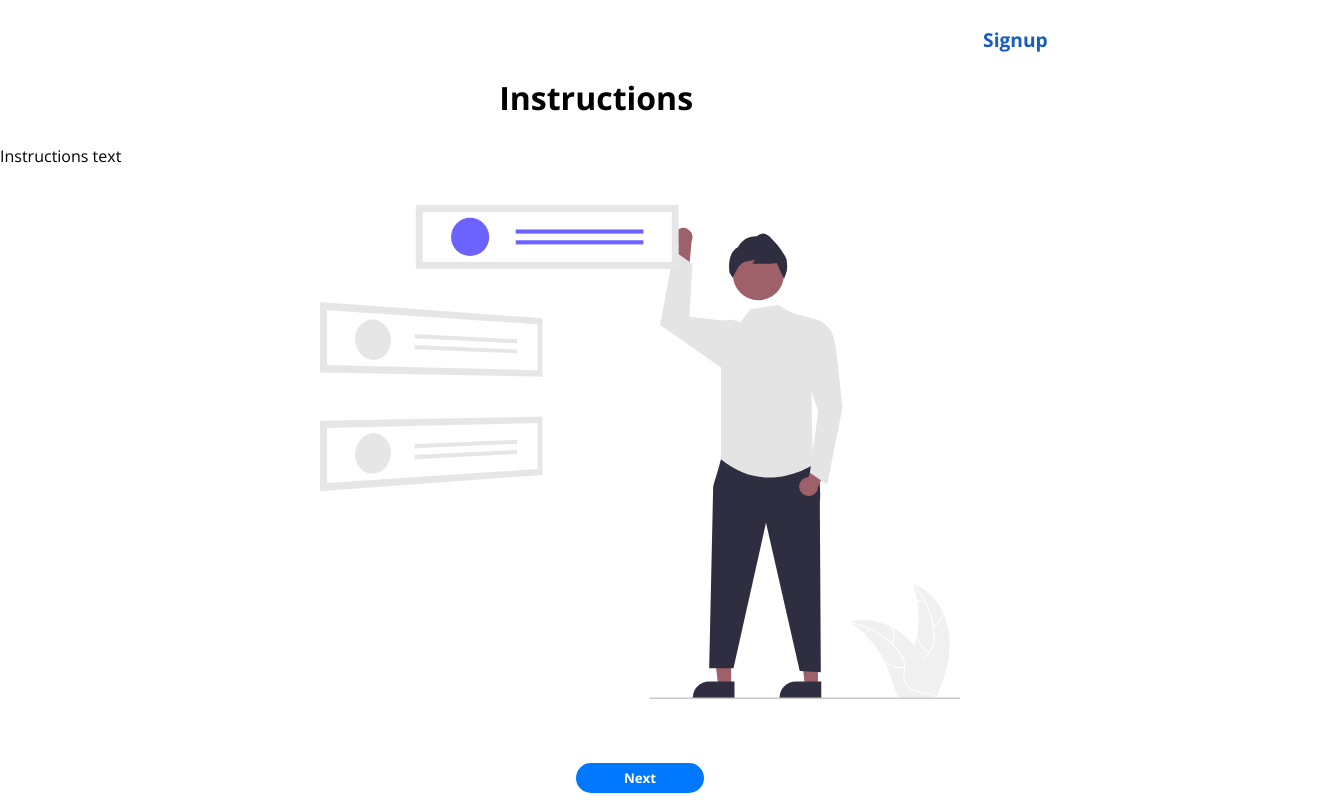
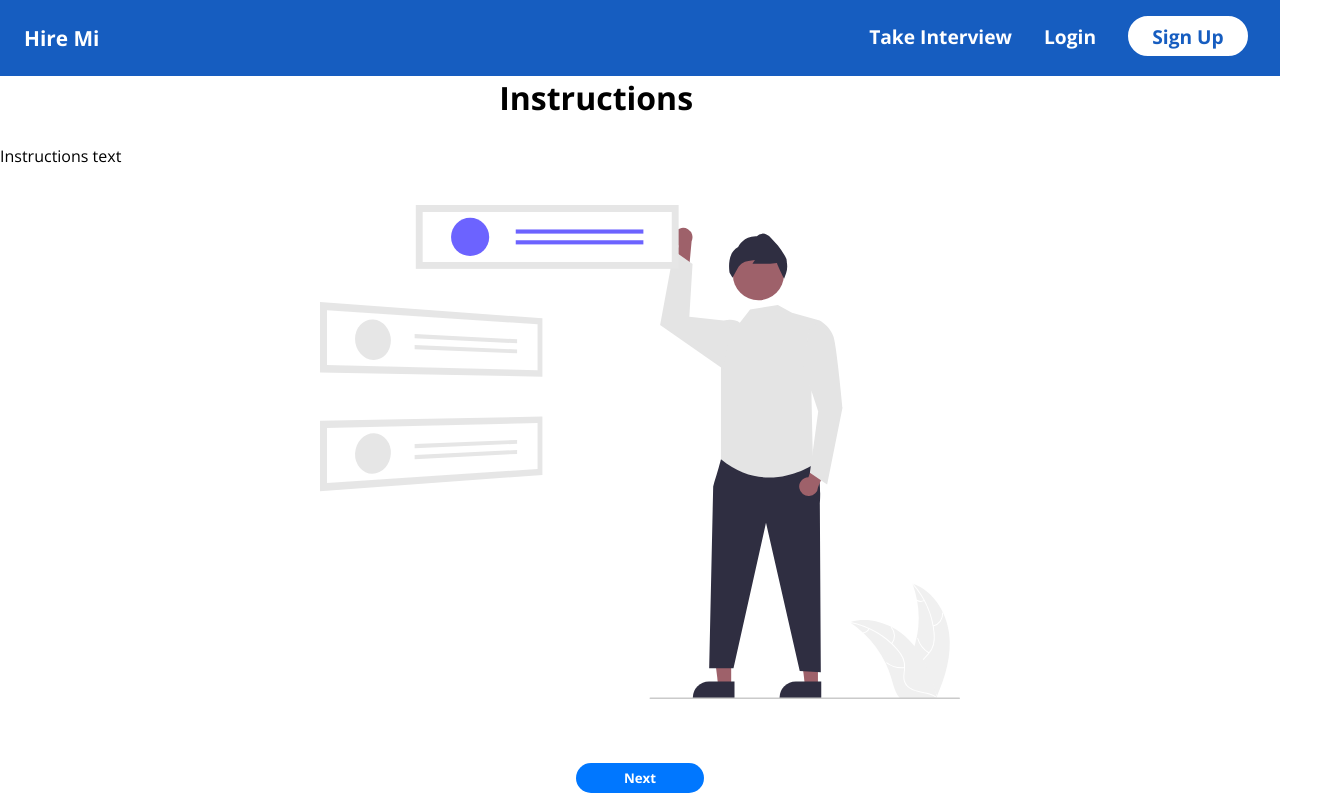
Before and after one commit to nabil-rady/Smart-remote-interviewing-system, a React (Create React App) app in the folder frontend/: page /instructions in a window 1280 px wide. Shown: the whole page, 1344 px wide, since content can reach past the window. Built offline with nearby package versions, Linux system fonts and the light colour scheme.

Commit message:
login and signup pages

```diff
--- a/frontend/src/components/Employer.js
+++ b/frontend/src/components/Employer.js
@@ -1,69 +1,74 @@
 import React, { useState } from 'react';
 import './scss/employer.scss';
-import Card from './Card';
+import SignUpForm from './SignUpForm';
 
 const Employer = () => {
-  const [visible, setvisible] = useState('block');
-  const [Btntxt, setBtntxt] = useState('Sign Up');
-  const clickHandler = () => {
-    setvisible('none');
-    setBtntxt('Log In');
-  };
-  const submitHandler = (e) => {
-    e.preventDefault();
-  };
-
   return (
     <div id="employer">
-      <Card className="cardemployer">
-        <form onSubmit={submitHandler} id="employerform">
-          <input
-            className="inputs"
-            type="text"
-            placeholder="Your Name"
-            required
-            style={{ display: visible }}
-          />
-          <input
-            className="inputs"
-            type="text"
-            placeholder="Company Name"
-            required
-            style={{ display: visible }}
-          />
-          <input
-            className="inputs"
-            type="email"
-            placeholder="E-mail"
-            required
-          />
-          <input
-            className="inputs"
-            type="password"
-            placeholder="Password"
-            required
-          />
-          <input
-            className="inputs"
-            type="text"
-            placeholder="Phone No."
-            required
-            style={{ display: visible }}
-          />
-          <button id="signup">{Btntxt}</button>
-        </form>
-        <div id="havingacc">
-          <h2 id="acc" style={{ display: visible }}>
-            Have An Account?
-            <span id="login" onClick={clickHandler}>
-              {' '}
-              Login
-            </span>
-          </h2>
-        </div>
-      </Card>
+      <SignUpForm />
     </div>
   );
+  // const [visible, setvisible] = useState('block');
+  // const [Btntxt, setBtntxt] = useState('Sign Up');
+  // const clickHandler = () => {
+  //   setvisible('none');
+  //   setBtntxt('Log In');
+  // };
+  // const submitHandler = (e) => {
+  //   e.preventDefault();
+  // };
+
+  // return (
+  //   <div id="employer">
+  //     <Card className="cardemployer">
+  //       <form onSubmit={submitHandler} id="employerform">
+  //         <input
+  //           className="inputs"
+  //           type="text"
+  //           placeholder="Your Name"
+  //           required
+  //           style={{ display: visible }}
+  //         />
+  //         <input
+  //           className="inputs"
+  //           type="text"
+  //           placeholder="Company Name"
+  //           required
+  //           style={{ display: visible }}
+  //         />
+  //         <input
+  //           className="inputs"
+  //           type="email"
+  //           placeholder="E-mail"
+  //           required
+  //         />
+  //         <input
+  //           className="inputs"
+  //           type="password"
+  //           placeholder="Password"
+  //           required
+  //         />
+  //         <input
+  //           className="inputs"
+  //           type="text"
+  //           placeholder="Phone No."
+  //           required
+  //           style={{ display: visible }}
+  //         />
+  //         <button id="signup">{Btntxt}</button>
+  //       </form>
+  //       <div id="havingacc">
+  //         <h2 id="acc" style={{ display: visible }}>
+  //           Have An Account?
+  //           <span id="login" onClick={clickHandler}>
+  //             {' '}
+  //             Login
+  //           </span>
+  //         </h2>
+  //       </div>
+  //     </Card>
+  //   </div>
+  // );
 };
 
 export default Employer;
--- /dev/null
+++ b/frontend/src/components/LoginForm.js
@@ -0,0 +1,32 @@
+import React, { useState } from 'react';
+import './scss/employer.scss';
+import Card from './Card';
+
+const LoginForm = () => {
+  const submitHandler = (e) => e.preventDefault();
+  return (
+    <Card className="cardemployer">
+      <form onSubmit={submitHandler} id="employerform">
+        <input className="inputs" type="email" placeholder="E-mail" required />
+        <input
+          className="inputs"
+          type="password"
+          placeholder="Password"
+          required
+        />
+        <button id="signup">Login</button>
+      </form>
+      {/* <div id="havingacc">
+            <h2 id="acc" style={{ display: visible }}>
+            Have An Account?
+            <span id="login">
+                {' '}
+                Login
+            </span>
+            </h2>
+        </div> */}
+    </Card>
+  );
+};
+
+export default LoginForm;
--- a/frontend/src/components/NavBar.js
+++ b/frontend/src/components/NavBar.js
@@ -1,52 +1,32 @@
-import React, { useContext,useState , useEffect } from 'react';
+import React, { useContext, useState, useEffect } from 'react';
 import { UserContext } from '../App';
 import './scss/navbar.scss';
-let loggin = false;
+
 const NavBar = () => {
-  const authUser = useContext(UserContext);
-  const [user, setUser] = useState('inline-block');
-  const [guest, setGuest] = useState('none');
-  useEffect(() => {
-    if (loggin) {
-      setUser('inline-block')
-      setGuest('none')
-    }
-    else {
-      setUser('none')
-      setGuest('inline-block')
-    }
-  });
-
+  const authUser = useContext(UserContext); // Object or null
+  const isLoggedIn = !!authUser;
   return (
     <header className="header">
       <div className="header__logo">Hire Mi</div>
       <nav className="header__navbar">
-
-          <ul className="header__navbar__ul" style={{display:user}} >
+        <ul className={`header__navbar__ul ${isLoggedIn ? '' : 'hidden'}`}>
           <li className="header__navbar__ul__li">
-              {authUser.firstName} {authUser.lastName}
+            {authUser?.firstName} {authUser?.lastName}
           </li>
           <li className="header__navbar__ul__li">
             <img
               className="user-avatar"
-                src={authUser.avatarURL}
+              src={authUser?.avatarURL}
               alt="avatar"
             />
           </li>
         </ul>
 
-          <ul className="guest__ul" style={{display:guest}}>
-            <li className="guest__ul__li__login">
-              login
-            </li>
-            <li className="guest__ul__li__signup">
-              Signup
-            </li>
-            <li className="guest__ul__li__interview">
-              Take Interview
-            </li>
+        <ul className={`guest__ul ${!isLoggedIn ? '' : 'hidden'}`}>
+          <li className="guest__ul__li__interview">Take Interview</li>
+          <li className="guest__ul__li__login">Login</li>
+          <li className="guest__ul__li__signup">Sign Up</li>
         </ul>
-
       </nav>
     </header>
   );
--- /dev/null
+++ b/frontend/src/components/SignUpForm.js
@@ -0,0 +1,50 @@
+import React, { useState } from 'react';
+import './scss/employer.scss';
+import Card from './Card';
+
+const SignUpForm = () => {
+  const submitHandler = (e) => e.preventDefault();
+  return (
+    <Card className="cardemployer">
+      <form onSubmit={submitHandler} id="employerform">
+        <input
+          className="inputs"
+          type="text"
+          placeholder="Your Name"
+          required
+        />
+        <input
+          className="inputs"
+          type="text"
+          placeholder="Company Name"
+          required
+        />
+        <input className="inputs" type="email" placeholder="E-mail" required />
+        <input
+          className="inputs"
+          type="password"
+          placeholder="Password"
+          required
+        />
+        <input
+          className="inputs"
+          type="text"
+          placeholder="Phone No."
+          required
+        />
+        <button id="signup">SignUp</button>
+      </form>
+      {/* <div id="havingacc">
+            <h2 id="acc" style={{ display: visible }}>
+            Have An Account?
+            <span id="login">
+                {' '}
+                Login
+            </span>
+            </h2>
+        </div> */}
+    </Card>
+  );
+};
+
+export default SignUpForm;
--- a/frontend/src/components/scss/navbar.scss
+++ b/frontend/src/components/scss/navbar.scss
@@ -3,7 +3,7 @@
 .header {
   width: 100%;
   display: flex;
-  margin-left: 5%;
+  background-color: $primary-blue;
   &__logo {
     width: 20%;
     padding: 1.5rem;
@@ -21,10 +21,10 @@
       color: white;
       padding: 1rem;
       font-size: 1.2rem;
+
       &__li {
         &:first-child {
-          padding-top: 0.5rem;
-          display: inline;
+          padding-top: 0.7rem;
         }
         padding: 0 0.3rem;
         font-weight: 500;
@@ -32,7 +32,7 @@
           width: 60px;
           height: 60px;
           border-radius: 50%;
-          display: inline;
+          cursor: pointer;
         }
       }
     }
@@ -45,42 +45,47 @@
   color: white;
   padding: 1rem;
   font-size: 1.2rem;
-  width: 100%;
-  margin-top: 1%;
-  margin-left: 55%;
+  &__li {
+    &__login {
+      cursor: pointer;
+      font-weight: bold;
+      margin: 0 1rem;
+      height: 40px;
+      display: flex; // Make content centered
+      justify-content: center;
+      align-items: center;
+      &:hover {
+        color: grey;
       }
-.guest__ul__li__signup {
+    }
+    &__signup {
       display: inline;
-  margin-right: 10%;
-  border:4px white solid;
-  padding: 1%;
+      border: 2px white solid;
       border-radius: 50px;
       cursor: pointer;
       font-weight: bold;
-  width: 100%;
-  width: 5%;
       background-color: white;
       color: $primary-blue;
-  height: 20px;
-}
-.guest__ul__li__signup:hover {
-  background-color:$primary-blue ;
+      width: 120px;
+      height: 40px;
+      text-align: center;
+      display: flex; // Make content centered
+      justify-content: center;
+      align-items: center;
+      margin: 0 1rem;
+      &:hover {
+        background-color: $primary-blue;
         color: white;
       }
-.guest__ul__li__login {
-  display: inline;
-  margin-right: 10%;
+    }
+    &__interview {
       cursor: pointer;
       font-weight: bold;
-  width: 100%;
+      margin: 0 1rem;
+      height: 40px;
+      display: flex; // Make content centered
+      justify-content: center;
+      align-items: center;
     }
-.guest__ul__li__login:hover {
-  color: aliceblue;
   }
-.guest__ul__li__interview {
-  display: inline;
-  margin-right: 10%;
-  cursor: pointer;
-  font-weight: bold;
-  width: 100%;
 }
--- a/frontend/src/components/scss/utility.scss
+++ b/frontend/src/components/scss/utility.scss
@@ -3,3 +3,7 @@
 .blue-gradient {
   background: linear-gradient(170deg, $primary-blue 55%, $gradient-blue);
 }
+
+.hidden {
+  display: none;
+}
--- a/frontend/src/pages/LandingPage.js
+++ b/frontend/src/pages/LandingPage.js
@@ -12,9 +12,9 @@ function LandingPage() {
         <NavBar />
         <SectionOne />
       </div>
-      <Employee />
+      {/* <Employee />
       <br />
-      <Employer />
+      <Employer /> */}
     </>
   );
 }
--- /dev/null
+++ b/frontend/src/pages/LoginPage.js
@@ -0,0 +1,15 @@
+import React from 'react';
+import '../components/scss/utility.scss';
+import LoginForm from '../components/LoginForm';
+import NavBar from '../components/NavBar';
+
+function LoginPage() {
+  return (
+    <>
+      <NavBar />
+      <LoginForm />
+    </>
+  );
+}
+
+export default LoginPage;
--- /dev/null
+++ b/frontend/src/pages/SignUpPage.js
@@ -0,0 +1,15 @@
+import React from 'react';
+import NavBar from '../components/NavBar';
+import SignUpForm from '../components/SignUpForm';
+import '../components/scss/utility.scss';
+
+function SignUpPage() {
+  return (
+    <>
+      <NavBar />
+      <SignUpForm />
+    </>
+  );
+}
+
+export default SignUpPage;
```
Also changed, not shown: frontend/src/App.js (+20 -10 lines), frontend/src/components/scss/section-one.scss (+4 -10 lines). Lines whose indentation alone changed are shown as unchanged.
